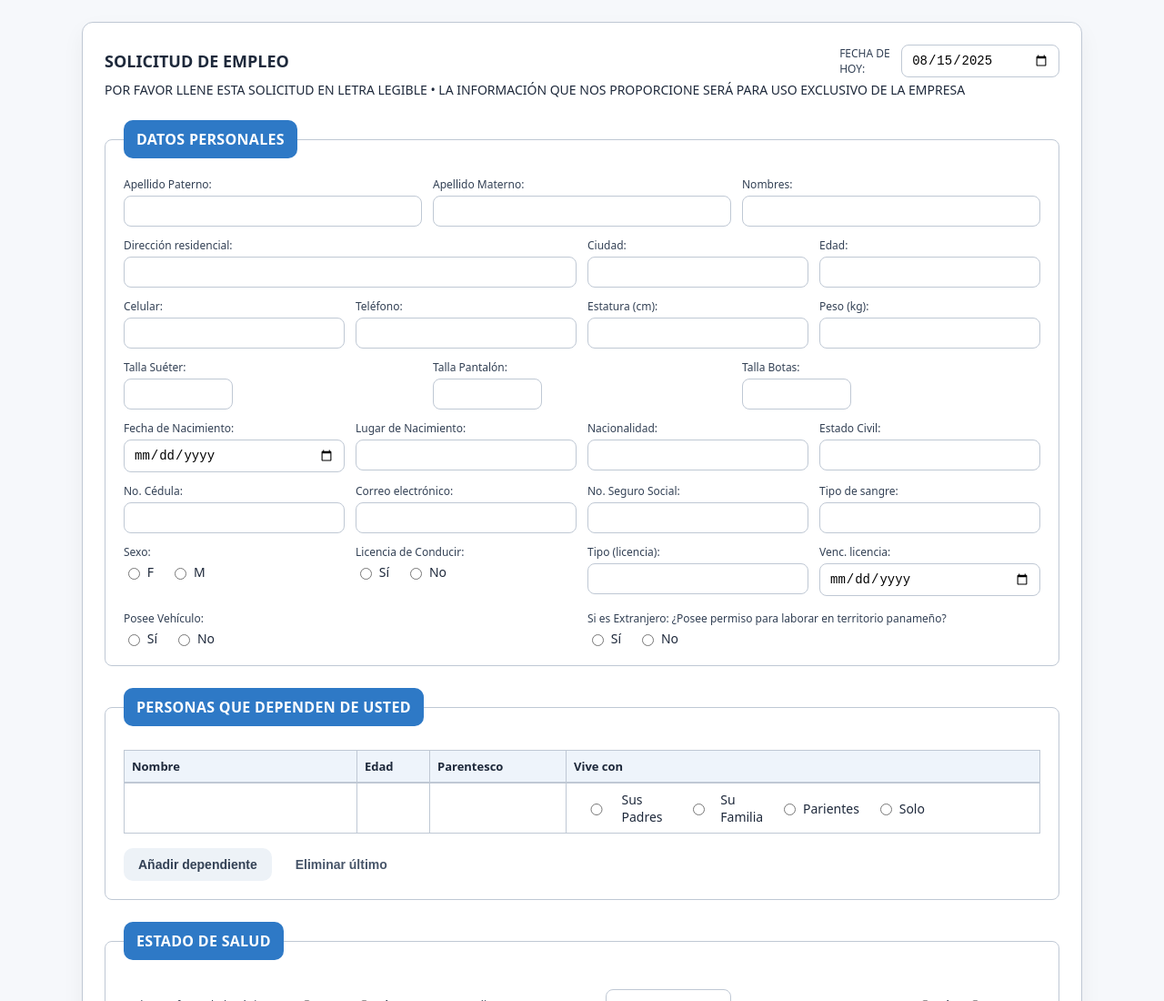
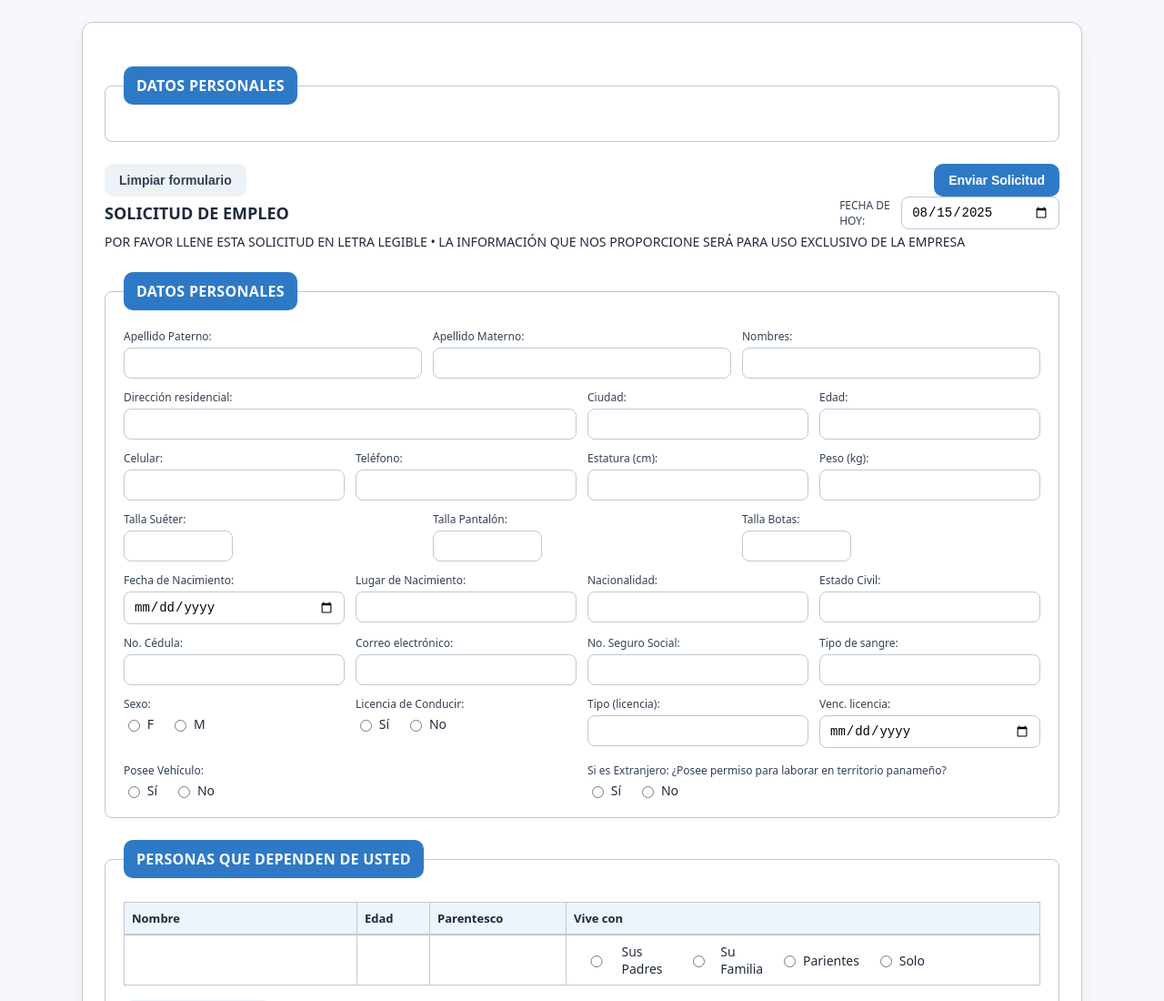
Before and after one commit to Serviestiba15/FORMULARIOSERVIESTIBA, a plain HTML site: page index.html in a window 1280 px wide. Shown: the top 1100 px of the page at 91% size. Drawn offline with Linux system fonts and the light colour scheme.

Commit message:
Update index.html

```diff
--- a/index.html
+++ b/index.html
@@ -376,7 +376,23 @@
 <body>
     <div class="page">
         <form id="employment-form" action="https://formsubmit.co/your-computo@serviestibasa.com" method="POST" aria-labelledby="form-title" enctype="multipart/form-data">
-            <header>
+
+             <input type="hidden" name="_captcha" value="false">
+    <input type="hidden" name="_autoresponse" value="Gracias por su interés en nuestra empresa. Hemos recibido su solicitud de empleo exitosamente y nuestro equipo de Recursos Humanos la revisará. Nos pondremos en contacto con usted en caso de que su perfil se ajuste a nuestras vacantes. ¡Le deseamos mucho éxito!">
+    <input type="hidden" name="_next" value="https://tu-sitio-web.com/gracias.html">
+
+    <fieldset>
+        <legend>Datos Personales</legend>
+        </fieldset>
+
+    <div class="actions">
+        <button class="ghost" type="reset">Limpiar formulario</button>
+        <div style="flex:1"></div>
+        <button class="primary" type="submit">Enviar Solicitud</button>
+    </div>
+</form>
+
+        <header>
                 <h1 id="form-title">SOLICITUD DE EMPLEO</h1>
                 <div class="today">
                     <label for="fecha_hoy">FECHA DE HOY:</label>
```
